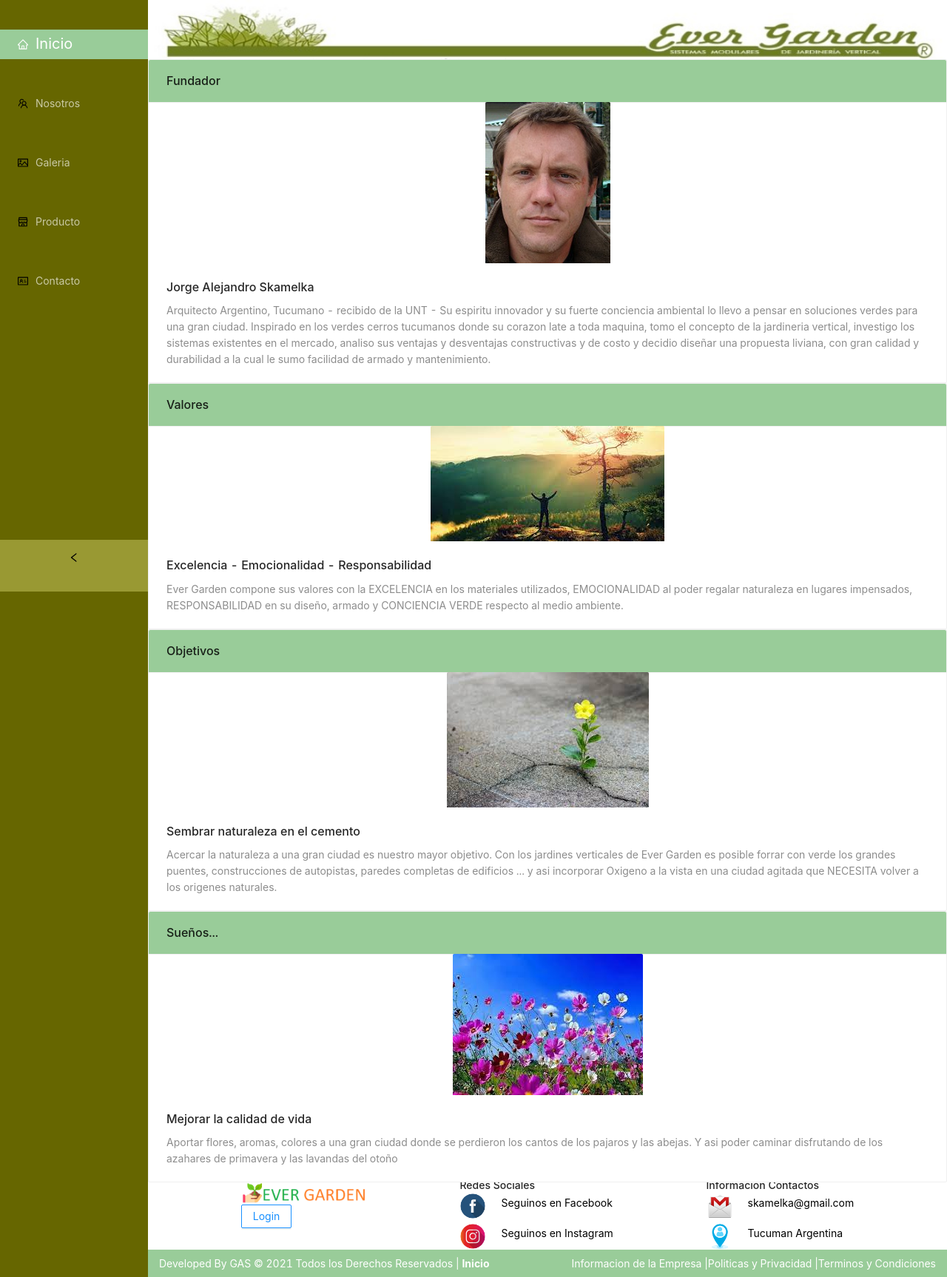
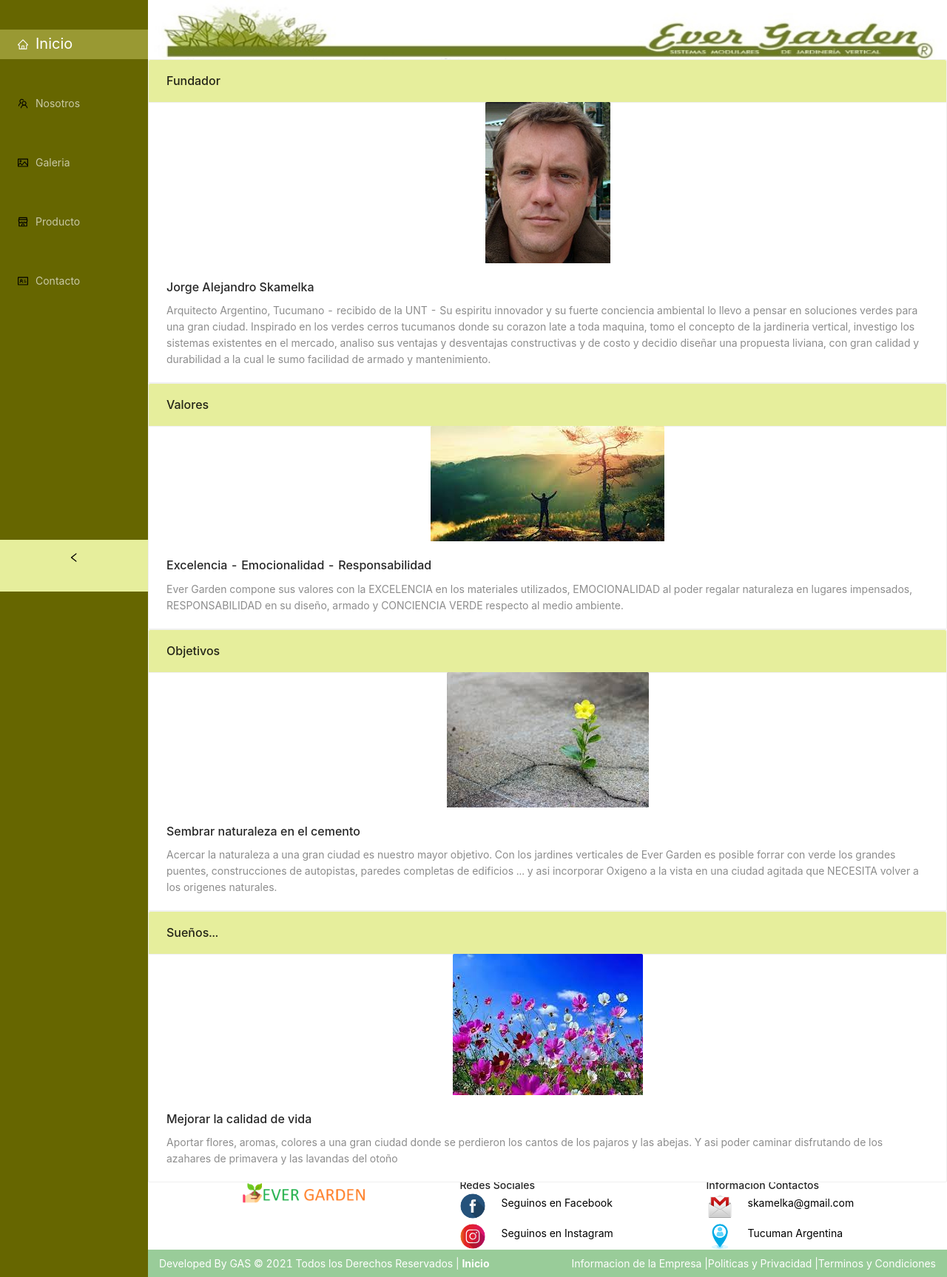
Before and after one commit to andyska/EverGarden-FrontEnd, a React (Create React App) app in the folder my-app/: page /aboutus in a window 1280 px wide. Shown: the whole page at 74% size. Built offline with nearby package versions, Linux system fonts and the light colour scheme.

Commit message:
boton gosht y saco el ROSA

```diff
--- a/my-app/src/components/Card/Card.css
+++ b/my-app/src/components/Card/Card.css
@@ -5,7 +5,7 @@
     overflow: hidden;
     white-space: nowrap;
     text-overflow: ellipsis;
-    background-color: #99CC99;
+    background-color: #E6EE9C;
 }
 
 .ant-card-head {
@@ -15,7 +15,7 @@
     color: rgba(0, 0, 0, 0.85);
     font-weight: 500;
     font-size: 16px;
-    background: #99CC99;
+    background: #E6EE9C;
     border-bottom: 1px solid #f0f0f0;
     border-radius: 2px 2px 0 0;
 }
--- a/my-app/src/components/Carousel/Carousel.css
+++ b/my-app/src/components/Carousel/Carousel.css
@@ -22,7 +22,7 @@
   color: unset;
 }
 .ant-carousel .slick-dots li.slick-active button {
-  background: gray;
+  background: #99CC99;
   opacity: 1;
 }
 .ant-carousel .slick-dots li button {
@@ -40,3 +40,7 @@
   opacity: 1;
   transition: all 1s;
 }
+
+img{
+  border-radius: 15px;
+}
--- a/my-app/src/components/DropDown/DropDown.jsx
+++ b/my-app/src/components/DropDown/DropDown.jsx
@@ -1,12 +1,15 @@
-import { Menu, Dropdown, Button, Space } from 'antd';
+import React /*, {UseState}*/ from 'react'
+import { Menu, Dropdown, Button, Space } from 'antd'
 import gardenImages from '../Carousel/GardenImages'
 import armadoImages from '../Carousel/ArmadoImages'
 
 const MyDropDown = ( {galeryImages, setGaleryImages} ) => {
-const onMenuClick = e => {
-    // console.log('menu click', e.target.target);
+
+  //const [galeryImages , setGaleryImages] = UseState(gardenImages)
+  const onMenuClick = e => {
+     console.log('menu click', e.target.target)
     // en target.target viene el valor de la propiedad target del menu
-     if (e.target.target === 1 ) {
+     if (e.target.target === "1" ) {
          setGaleryImages(gardenImages)
      } else {
          setGaleryImages(armadoImages)}
--- a/my-app/src/components/Layout/Layout.css
+++ b/my-app/src/components/Layout/Layout.css
@@ -54,7 +54,7 @@
   color: #fff;
   line-height: 48px;
   text-align: center;
-  background:#999933;
+  background: #E6EE9C;
   cursor: pointer;
   transition: all 0.2s;
 }
@@ -73,7 +73,7 @@
 }
 
 .ant-menu-dark.ant-menu-dark:not(.ant-menu-horizontal) .ant-menu-item-selected {
-  background-color:#99CC99;
+  background-color:#999933; ;
 }
 
 .ant-menu-dark .ant-menu-item-selected > a, .ant-menu-dark .ant-menu-item-selected > span > a, .ant-menu-dark .ant-menu-item-selected > a:hover, .ant-menu-dark .ant-menu-item-selected > span > a:hover {
@@ -243,3 +243,11 @@
   width: 100%;
   height: 100%;
 }
+
+.ant-btn-background-ghost.ant-btn-primary {
+  color: white;
+  background: transparent;
+  border-color: white;
+  text-shadow: none;
+  box-shadow: none;
+}
--- a/my-app/src/components/Modal/ContactModal.css
+++ b/my-app/src/components/Modal/ContactModal.css
@@ -15,7 +15,7 @@
 .ant-modal-header {
   padding: 16px 24px;
   color:white;
-  background:#666600;
-  border-bottom: 1px solid#666600;
+  background:#999933;
+  border-bottom: 1px solid#999933;
   border-radius: 2px 2px 0 0;
 }
--- a/my-app/src/components/Modal/UserModal.css
+++ b/my-app/src/components/Modal/UserModal.css
@@ -1,7 +1,7 @@
 .ant-modal-header {
     padding: 16px 24px;
     color: rgba(0, 0, 0, 0.85);
-    background: #D9C68F;
+    background: #999933;
     border-bottom: 1px solid #f0f0f0;
     border-radius: 2px 2px 0 0;
 }
```
